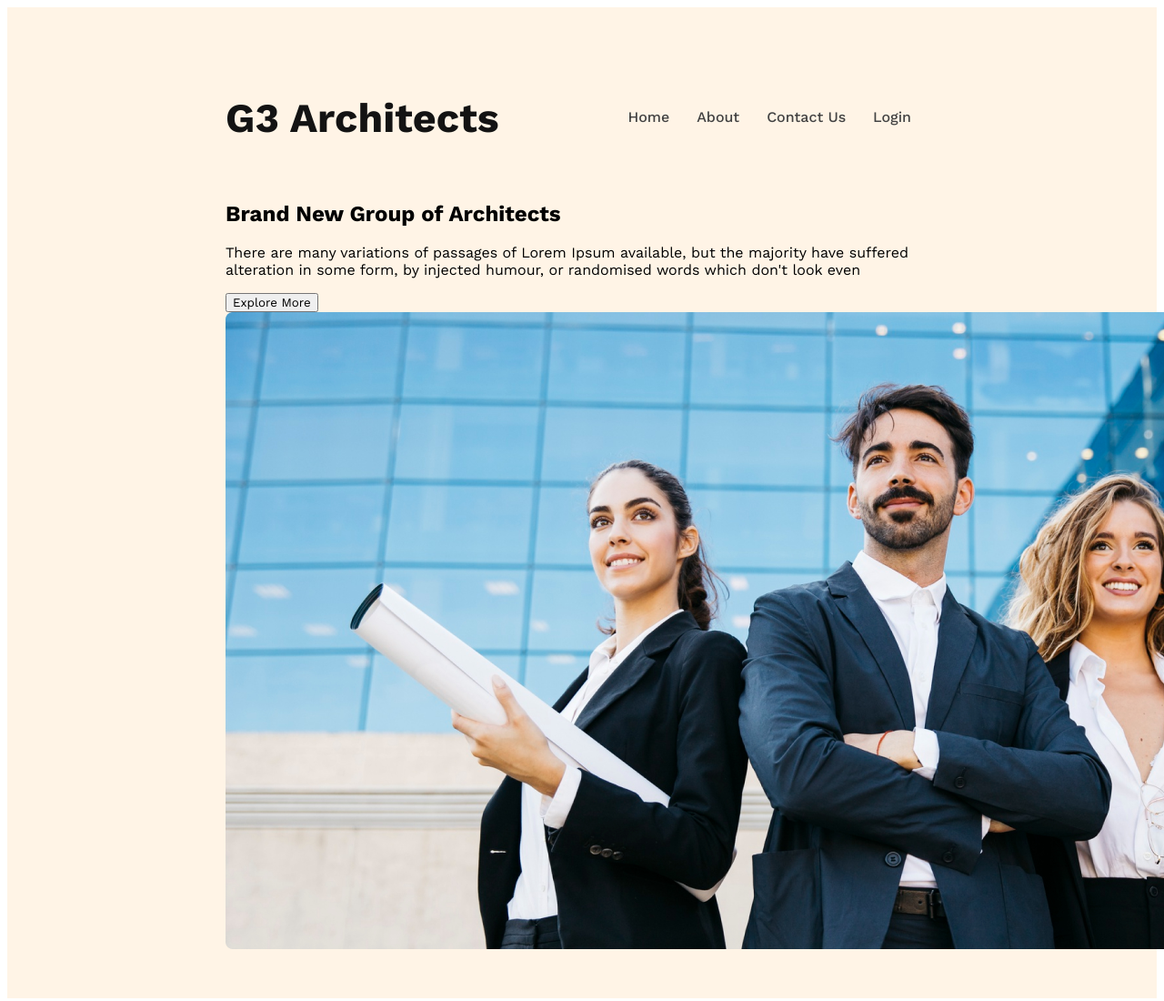
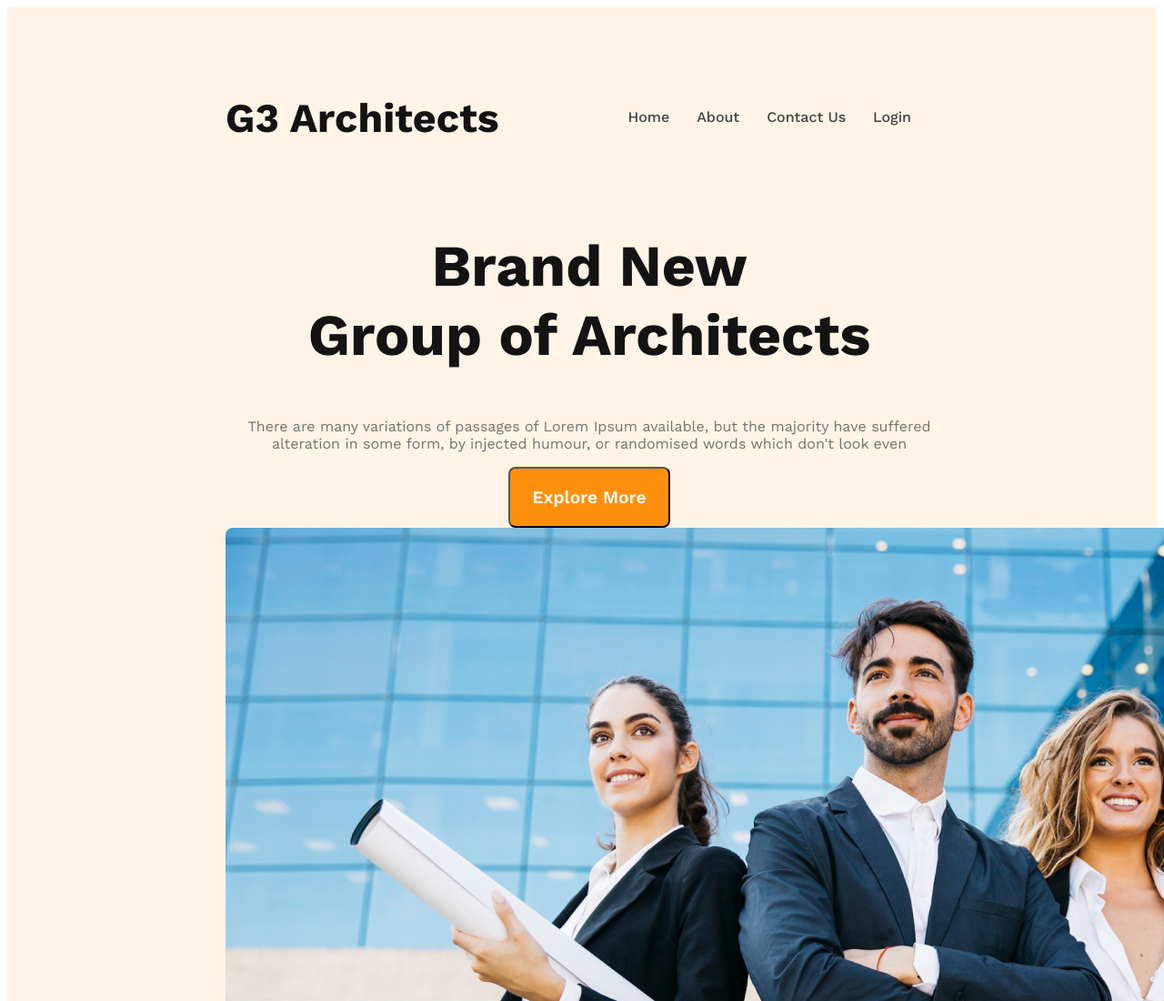
Before and after one commit to AhesanToha/architect-website, a plain HTML site: page index.html in a window 1280 px wide. Shown: the top 1100 px of the page at 91% size. Drawn offline with nearby package versions, Linux system fonts and the light colour scheme.

Commit message:
banner content added

```diff
--- a/index.html
+++ b/index.html
@@ -19,7 +19,7 @@
       </nav>
       <div class="banner">
         <div class="banner-content">
-          <h2 class="banner-title">Brand New Group of Architects</h2>
+          <h2 class="banner-title">Brand New <br />Group of Architects</h2>
           <p class="banner-description">
             There are many variations of passages of Lorem Ipsum available, but
             the majority have suffered alteration in some form, by injected
--- a/styles/architect.css
+++ b/styles/architect.css
@@ -1,8 +1,19 @@
 /* Work sans font from google */
 @import url("https://fonts.googleapis.com/css2?family=Work+Sans:ital,wght@0,100..900;1,100..900&display=swap");
 
+/* Shared Styles */
+
 * {
   font-family: "Work Sans", sans-serif;
+}
+.btn-primary {
+  color: #fff;
+  text-align: center;
+  font-size: 1.2rem;
+  font-weight: 600;
+  border-radius: 8px;
+  background: #ff900e;
+  padding: 20px 24px;
 }
 
 /* Header styles */
@@ -34,3 +45,18 @@ nav ul a {
   font-weight: 500;
   line-height: 26px;
 }
+
+/* Banner styles */
+.banner-content {
+  min-width: 800px;
+  text-align: center;
+  margin: 0 auto;
+}
+.banner-title {
+  color: #131313;
+  font-size: 4rem;
+  font-weight: 700;
+}
+.banner-description {
+  color: #727272;
+}
```
